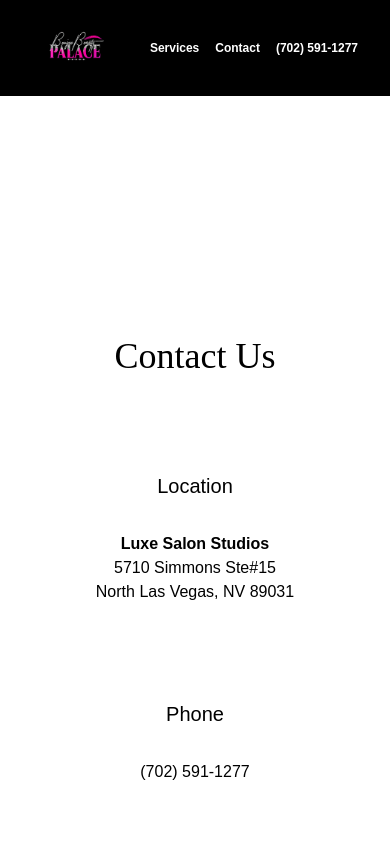
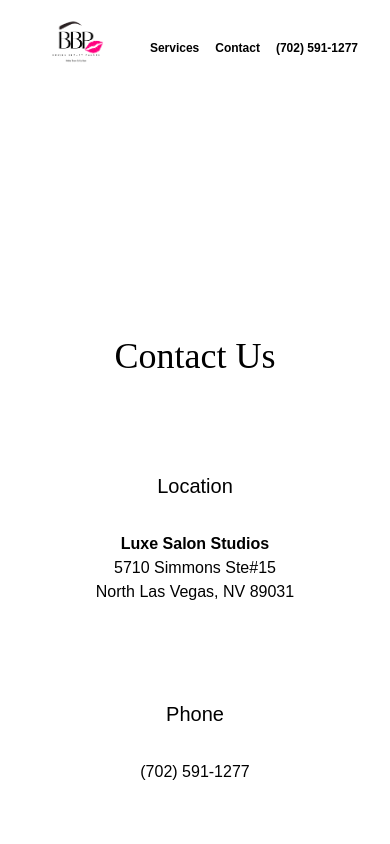
Before and after one commit to treanaslocum/boujee_beauty_palace, a Nuxt app: page /contact in a window 390 px wide. Shown: the top 844 px of the page. Built offline with nearby package versions, Linux system fonts and the light colour scheme.

Commit message:
Add logo to second Header

```diff
--- a/components/Header.vue
+++ b/components/Header.vue
@@ -2,7 +2,7 @@
   <div>
     <nav class="flex items-center justify-between  sm:pl-24 sm:pr-24 sm:pt-12 pl-12 pr-8 h-24 sm:bg-transparent">
       <NuxtLink to="/">
-      <img src="~assets/images/brand-logo.png" alt="Boujee Beauty Palace Logo"  class="sm:w-28 w-14 pt-4 sm:mb-0 mb-6 sm:pt-0">
+      <img src="~assets/images/brand-logo.png" alt="Boujee Beauty Palace Logo"  class="sm:w-32 w-14 pt-4 sm:mb-0 mb-6 sm:pt-0">
       </NuxtLink>
       <div class="flex flex-wrap justify-center items-center text-white sm:text-base text-xs " id="menu-links">
         <NuxtLink to="/services"><p class="sm:mr-9 mr-4 mb-8 mt-8 sm:mt-0 sm:mb-0 font-semibold">Services</p></NuxtLink>
--- a/components/SecondHeader.vue
+++ b/components/SecondHeader.vue
@@ -1,11 +1,11 @@
 <template>
   <div>
 
-   <nav class="flex items-center justify-between  sm:pl-24 sm:pr-24 sm:pt-12 pl-12 pr-8 h-24 bg-black sm:bg-transparent">
+   <nav class="flex items-center justify-between  sm:pl-24 sm:pr-24 sm:pt-12 pl-12 pr-8 h-24">
       <NuxtLink to="/">
-      <img src="~assets/images/bbt.png" alt="Boujee Beauty Palace Logo"  class="sm:w-28 w-14 pt-4 sm:mb-0 mb-6 sm:pt-0">
+      <img src="~assets/images/brand-logo.png" alt="Boujee Beauty Palace Logo"  class="sm:w-32 w-14 pt-4 sm:mb-0 mb-6 sm:pt-0">
       </NuxtLink>
-      <div class="flex flex-wrap justify-center items-center sm:text-black text-white sm:text-base text-xs" id="menu-links">
+      <div class="flex flex-wrap justify-center items-center sm:text-black sm:text-base text-xs" id="menu-links">
         <NuxtLink to="/services"><p class="sm:mr-9 mr-4 mb-8 mt-8 sm:mt-0 sm:mb-0 font-semibold">Services</p></NuxtLink>
         <!-- <NuxtLink to="/about"><p class="mr-9 font-semibold">About</p></NuxtLink> -->
         <NuxtLink to="/contact"><p class="font-semibold  sm:mb-0 sm:mr-9">Contact</p></NuxtLink>
```
